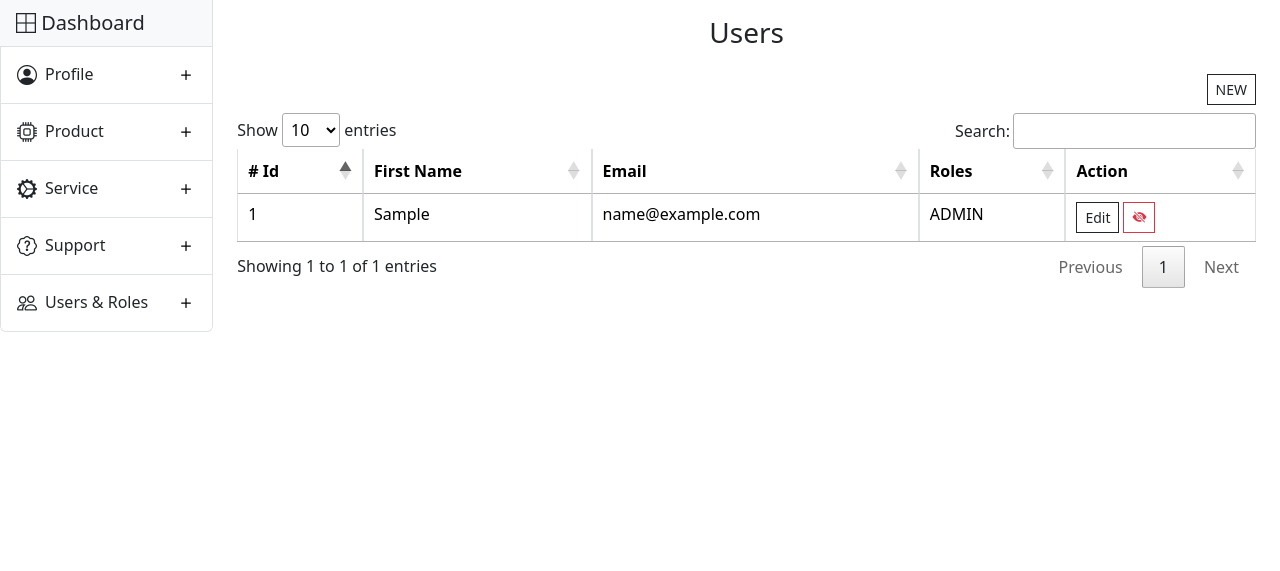
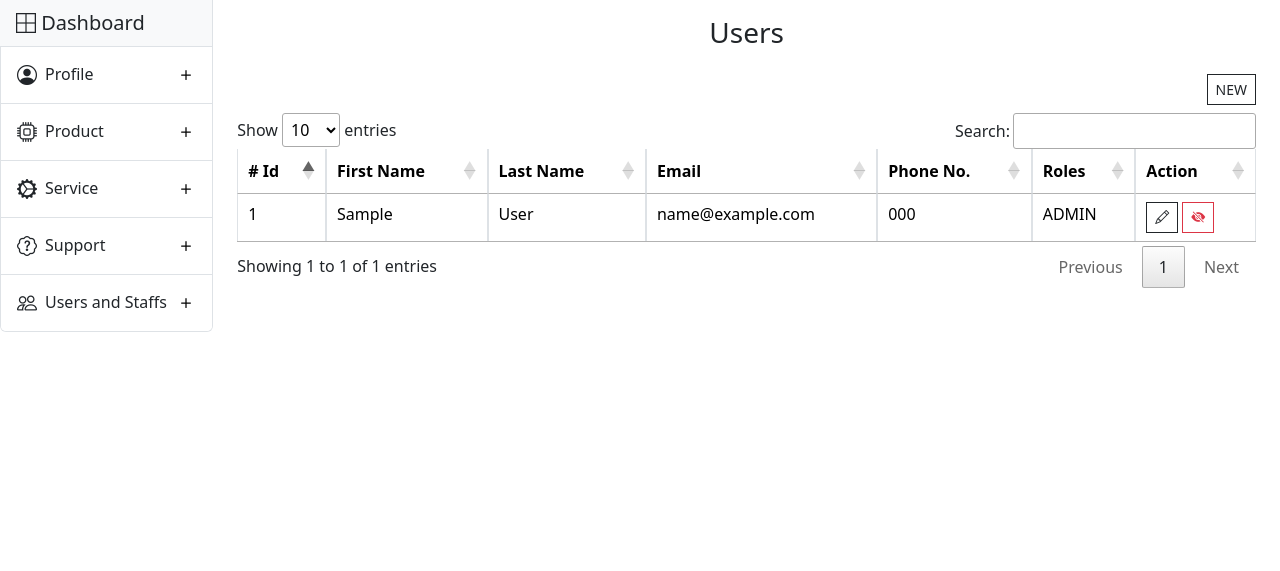
Before and after one commit to teamamracoder/sagar-services, a Flask app: page /admin/users/ in a window 1280 px wide. Shown: the part 56-627 px from the top of the page. Run offline with Flask 3, Linux system fonts and the light colour scheme; a user stored in the database is signed in; tables that the repository leaves empty hold one stand-in row (values such as "Sample post"); some libraries are stand-ins or nearby versions.

Commit message:
user controller, view-phone number, edit icon

```diff
--- a/app/controllers/user_controller.py
+++ b/app/controllers/user_controller.py
@@ -25,7 +25,7 @@ class UserController:
         return render_template("admin/user/index.html")
 
     def get_user_data(self):
-        columns = ["id", "first_name", "email", "is_active"]
+        columns = ["id", "first_name", "email", "is_active", "mobile", "last_name"]
         data = self.user_service.get(request, columns)
         user_data = self.role_service.add_roles_with_users(data)
         return jsonify(user_data)
--- a/app/models/user_model.py
+++ b/app/models/user_model.py
@@ -1,6 +1,5 @@
 from db import db
 from flask_login import UserMixin
-from datetime import datetime
 
 
 class UserModel(UserMixin, db.Model):
@@ -10,11 +9,11 @@ class UserModel(UserMixin, db.Model):
 
     created_by = db.Column(db.Integer)
 
-    created_at = db.Column(db.DateTime, default=datetime.now)
+    created_at = db.Column(db.DateTime)
 
     updated_by = db.Column(db.Integer)
 
-    updated_at = db.Column(db.DateTime, default=datetime.now)
+    updated_at = db.Column(db.DateTime)
 
     is_active = db.Column(db.Boolean, default=False)
 
--- a/app/templates/admin/base.html
+++ b/app/templates/admin/base.html
@@ -176,7 +176,7 @@
                                             <a href="#"
                                                 class="list-group-item list-group-item-action ui-bg-grey border-0 ps-4">
                                                 <i class="bi bi-chat-dots fs-6 me-2"></i>
-                                                Communications</a>
+                                                Conversations</a>
                                             <a href="#"
                                                 class="list-group-item list-group-item-action ui-bg-grey border-0 ps-4">
                                                 <i class="bi bi-telephone-inbound me-2 fs-6"></i>
@@ -191,7 +191,7 @@
                                         data-bs-toggle="collapse" data-bs-target="#user" aria-expanded="false"
                                         aria-controls="user">
                                         <i class="bi bi-people me-2 fs-5"></i>
-                                        Users & Roles
+                                        Users and Staffs
                                     </button>
                                 </h2>
                                 <div id="user" class="accordion-collapse collapse" data-bs-parent="#accordionContainer">
@@ -200,11 +200,11 @@
                                             <a href="{{ url_for('user.index') }}"
                                                 class="list-group-item list-group-item-action ui-bg-grey border-0 ps-4">
                                                 <i class="bi bi-person me-2 fs-5"></i>
-                                                Users</a>
-                                            <a href="{{ url_for('role.index') }}"
+                                                All Users</a>
+                                            <a href="{# url_for('staff.index') #}"
                                                 class="list-group-item list-group-item-action ui-bg-grey border-0 ps-4">
-                                                <i class="bi bi-person-lock me-2 fs-5"></i>
-                                                Roles</a>
+                                                <i class="bi bi-person-gear me-2 fs-5"></i>
+                                                Staffs</a>
                                         </div>
                                     </div>
                                 </div>
--- a/app/templates/admin/user/index.html
+++ b/app/templates/admin/user/index.html
@@ -18,7 +18,9 @@
             <tr>
                 <th># Id</th>
                 <th>First Name</th>
+                <th>Last Name</th>
                 <th>Email</th>
+                <th>Phone No.</th>
                 <th>Roles</th>
                 <th>Action</th>
             </tr>
@@ -39,12 +41,14 @@
             "columns": [
                 { "data": "id" },
                 { "data": "first_name" },
+                { "data": "last_name" },
                 { "data": "email" },
+                { "data": "mobile" },
                 { "data": "roles" },
                 {
                     "data": null,
                     "render": function (data, type, row) {
-                        return '<button class="btn btn-outline-dark btn-sm me-1" onclick="editRecord(' + row.id + ')">Edit</button>' +
+                        return '<button class="btn btn-outline-dark btn-sm me-1" onclick="editRecord(' + row.id + ')"><i class="bi bi-pencil"></i></button>' +
                         '<button class="btn border-'+(row.is_active ? 'danger' : 'success')+' btn-sm me-1" onclick="deactivateRecord(' + row.id + ')">' + (row.is_active ? '<i class="bi bi-eye-slash-fill text-danger"></i>' : '<i class="bi bi-eye-fill text-success"></i>') + '</button>';
                     }
                 }
```
